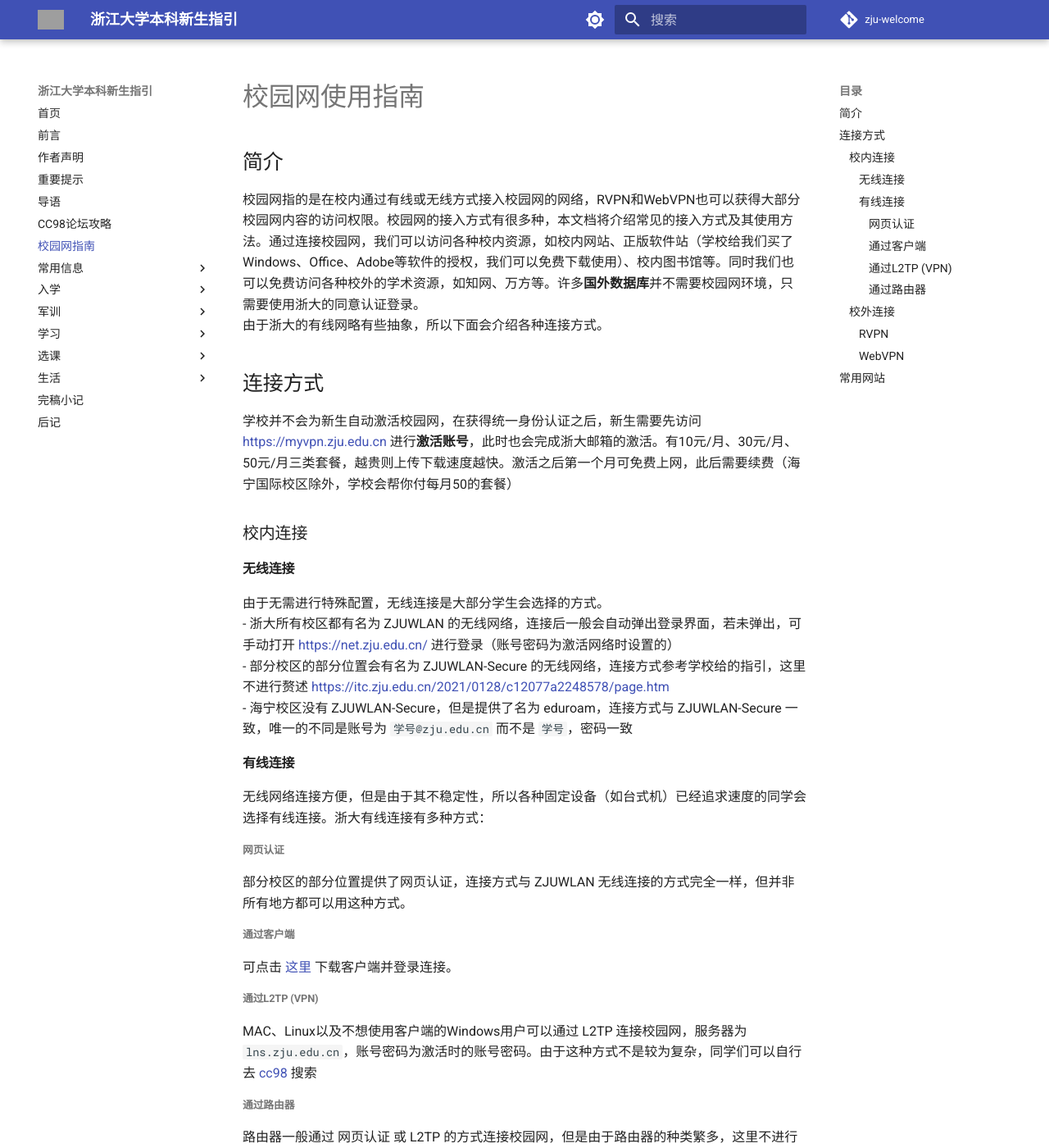
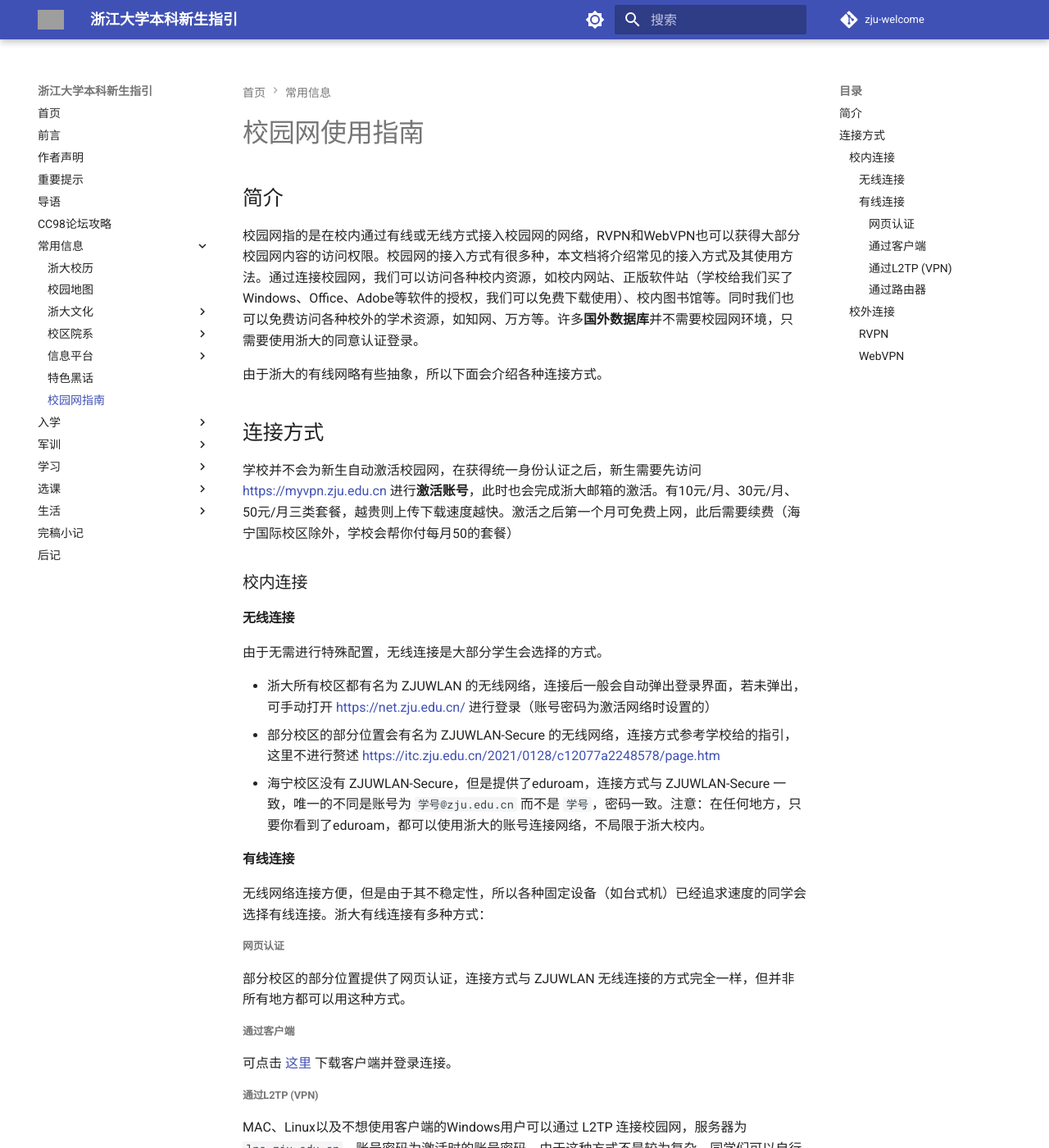
Before and after one commit to mini-full/zju-welcome, an MkDocs documentation site: the page built from docs/basics/network_guidance.md, in a window 1280 px wide and 1400 px high. Shown: the whole window at 82% size. Built offline with MkDocs 1.6.1 and Material for MkDocs 9.7.7, drawn with Linux system fonts in a browser that asks for light colours; comment, search, counter and statistics services are not loaded; some of the changed text lies outside the part shown; grey boxes are pictures that could not be loaded.

Commit message:
modified netowrk guidance

```diff
--- a/docs/network_guidance.md
+++ b/docs/basics/network_guidance.md
@@ -1,10 +1,13 @@
 # 校园网使用指南
 
 ## 简介
+
 校园网指的是在校内通过有线或无线方式接入校园网的网络，RVPN和WebVPN也可以获得大部分校园网内容的访问权限。校园网的接入方式有很多种，本文档将介绍常见的接入方式及其使用方法。通过连接校园网，我们可以访问各种校内资源，如校内网站、正版软件站（学校给我们买了Windows、Office、Adobe等软件的授权，我们可以免费下载使用）、校内图书馆等。同时我们也可以免费访问各种校外的学术资源，如知网、万方等。许多**国外数据库**并不需要校园网环境，只需要使用浙大的同意认证登录。
+
 由于浙大的有线网略有些抽象，所以下面会介绍各种连接方式。
 
 ## 连接方式
+
 学校并不会为新生自动激活校园网，在获得统一身份认证之后，新生需要先访问 <https://myvpn.zju.edu.cn> 进行**激活账号**，此时也会完成浙大邮箱的激活。有10元/月、30元/月、50元/月三类套餐，越贵则上传下载速度越快。激活之后第一个月可免费上网，此后需要续费（海宁国际校区除外，学校会帮你付每月50的套餐）
 
 ### 校内连接
@@ -12,25 +15,38 @@
 #### 无线连接
 
 由于无需进行特殊配置，无线连接是大部分学生会选择的方式。
+
 - 浙大所有校区都有名为 ZJUWLAN 的无线网络，连接后一般会自动弹出登录界面，若未弹出，可手动打开 <https://net.zju.edu.cn/> 进行登录（账号密码为激活网络时设置的）
 - 部分校区的部分位置会有名为 ZJUWLAN-Secure 的无线网络，连接方式参考学校给的指引，这里不进行赘述 <https://itc.zju.edu.cn/2021/0128/c12077a2248578/page.htm>
-- 海宁校区没有 ZJUWLAN-Secure，但是提供了名为 eduroam，连接方式与 ZJUWLAN-Secure 一致，唯一的不同是账号为 `学号@zju.edu.cn` 而不是 `学号`，密码一致
+- 海宁校区没有 ZJUWLAN-Secure，但是提供了eduroam，连接方式与 ZJUWLAN-Secure 一致，唯一的不同是账号为 `学号@zju.edu.cn` 而不是 `学号`，密码一致。注意：在任何地方，只要你看到了eduroam，都可以使用浙大的账号连接网络，不局限于浙大校内。
 
 #### 有线连接
+
 无线网络连接方便，但是由于其不稳定性，所以各种固定设备（如台式机）已经追求速度的同学会选择有线连接。浙大有线连接有多种方式：
+
 ##### 网页认证
+
 部分校区的部分位置提供了网页认证，连接方式与 ZJUWLAN 无线连接的方式完全一样，但并非所有地方都可以用这种方式。
+
 ##### 通过客户端
+
 可点击 [这里](https://zuits.zju.edu.cn/2017/0622/c12077a629723/page.htm) 下载客户端并登录连接。
+
 ##### 通过L2TP (VPN)
+
 MAC、Linux以及不想使用客户端的Windows用户可以通过 L2TP 连接校园网，服务器为 `lns.zju.edu.cn`，账号密码为激活时的账号密码。由于这种方式不是较为复杂，同学们可以自行去 [cc98](https://www.cc98.org/) 搜索
+
 ##### 通过路由器
-路由器一般通过 网页认证 或 L2TP 的方式连接校园网，但是由于路由器的种类繁多，这里不进行赘述。可自行上网搜索或去 [cc98](https://www.cc98.org/) 搜索
+
+路由器一般通过 网页认证 或 L2TP 的方式连接校园网，但是由于路由器的种类繁多，这里不进行赘述。可自行上网搜索或去[cc98](https://www.cc98.org/) 搜索
 
 ### 校外连接
+
 校外连接校园网的方式大致有3种方式：
+
 #### RVPN
-RVPN 是浙大提供的一种 VPN 服务，可以让我们在校外连接到校内的网络。然而，***极其不推荐***在电脑上通过学校提供的RVPN客户端（也就是深信服的EasyConnect软件）进行连接，因为：
+
+RVPN 是浙大提供的一种 VPN 服务，可以让我们在校外连接到校内的网络。然而，**极其不推荐**在电脑上通过学校提供的RVPN客户端（也就是深信服的EasyConnect软件）进行连接，因为：
 > L3 全局代理, 路由规则配置不当, 减慢网络速度, 劣化 NAT 类型
 > (比如想要 SSH 连接学校服务器的同时访问 Google 搜索资料, 代理也会经过 VPN, 速度可能大幅下降甚至不可用)
 > 与其他代理软件产生冲突, 与其他软件(如游戏反作弊)容易产生冲突
@@ -38,11 +54,12 @@ RVPN 是浙大提供的一种 VPN 服务，可以让我们在校外连接到校
 > 软件设计对系统侵入性强, 卸载后仍有残留, 容易造成未知的问题
 
 引自 <https://www.cc98.org/topic/5521873>。其中安装根证书的行为从根本上破坏了 HTTPS 的安全性，这意味着其可能可以窃取你的网络数据。
-所以，我们***强烈推荐***动手能力强的同学使用另一种方式连接 RVPN。[Myth](https://github.com/Mythologyli) fork 了一个开源项目并推出了适合浙大的 [ZJU Connect](https://github.com/Mythologyli/zju-connect)，以及有GUI的 [ZJU Connect for Windows](https://github.com/mythologyli/zju-connect-for-Windows)。同学们可以自行查看链接里的使用说明。
+
+所以，我们**强烈推荐**动手能力强的同学使用另一种方式连接 RVPN。[Myth](https://github.com/Mythologyli) fork 了一个开源项目并推出了适合浙大的 [ZJU Connect](https://github.com/Mythologyli/zju-connect)，以及有GUI的 [ZJU Connect for Windows](https://github.com/mythologyli/zju-connect-for-Windows)。同学们可以自行查看链接里的使用说明。
+
 #### WebVPN
+
 WebVPN 是浙大提供的另一种访问校内资源的服务。只需要用打开 [WebVPN](https://webvpn.zju.edu.cn/)，输入账号密码即可访问校内资源。然而，WebVPN 有以下几个缺点：
+
 - 未使用 https，安全性缺乏保证
 - 访问一些网站需要多次输入网址
-
-## 常用网站
-参见 [常用网站](../basics/websites/)
--- a/mkdocs.yml
+++ b/mkdocs.yml
@@ -14,7 +14,6 @@ nav:
   - 重要提示: "callout.md"
   - 导语: "intro.md"
   - CC98论坛攻略: "cc98.md"
-  - 校园网指南: "network_guidance.md"
   - 常用信息:
     - 浙大校历: "basics/school_calendar.md"
     - 校园地图: "basics/school_map.md"
@@ -31,6 +30,7 @@ nav:
       - 常用网站: "basics/websites.md"
       - 公众号和小程序: "basics/channels.md"
     - 特色黑话: "basics/slang.md"
+    - 校园网指南: "basics/network_guidance.md"
   - 入学:
     - 注册缴费: "registration/fee.md"
     - 物品准备: "registration/items_to_take.md"
```
